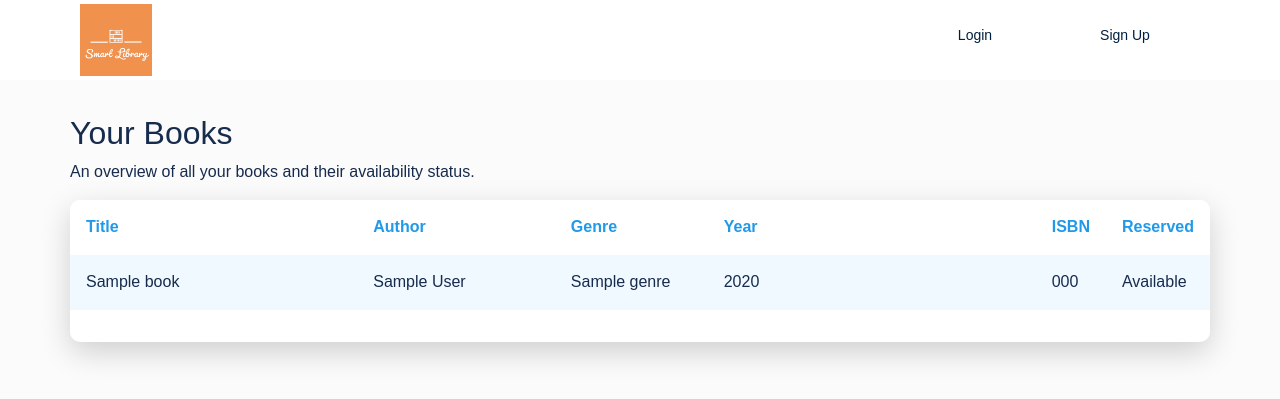
After one commit to SlightySmarterLibrary/admin, a Django app: template library/templates/library/books/index.html in a window 1280 px wide. The commit adds this page. Shown: the top 399 px of the page. Run offline with Django 3.2, Linux system fonts and the light colour scheme; the template is opened without the code that fills it: most values are stand-ins (such as "Sample title", 1, 10 or a date in 2020); some libraries are stand-ins or nearby versions.

Commit message:
Add library-related images

```diff
--- a/djwarrant/templates/warrant/_header.html
+++ b/djwarrant/templates/warrant/_header.html
@@ -3,7 +3,7 @@
 <nav class="header">
   <div class="header__title">
     <a href="{% url 'index' %}">
-      <img src="{% static 'img/Group.png' %}" alt="Face with a mask" width="48px" height="56px"/>
+      <img src="{% static 'img/Smart Library (2).png' %}" alt="Smart Library logo with various 2d books" width="72px" height="72px"/>
     </a>
   </div>
 
@@ -18,7 +18,7 @@
     </li> {% endcomment %}
 
     <li class="header__item">
-      <a href="{% url 'dw:storeinfo' %}">Store</a>
+      <a href="{% url 'book_index' %}">Books</a>
     </li>
 
     <li class="header__item">
@@ -50,7 +50,7 @@
     </li> {% endcomment %}
 
     <li>
-      <a href="{% url 'dw:storeinfo' %}" class="collapsed-header-link">Store</a>
+      <a href="{% url 'book_index' %}" class="collapsed-header-link">Books</a>
     </li>
 
     <li>
--- a/djwarrant/urls.py
+++ b/djwarrant/urls.py
@@ -29,9 +29,9 @@ urlpatterns = (
             name='update-profile'),
     re_path(r'^profile/subscriptions/$',
             MySubscriptions.as_view(), name='subscriptions'),
-    re_path(r'^profile/storeinfo/$', views.storeinfo, name='storeinfo'),
-    re_path(r'^profile/storeinfo/update-inventory',
-            InventoryView.as_view(), name='update-inventory'),
+    #     re_path(r'^profile/storeinfo/$', views.storeinfo, name='storeinfo'),
+    #     re_path(r'^profile/storeinfo/update-inventory',
+    #             InventoryView.as_view(), name='update-inventory'),
     path('profile/account_verification',
          views.AccountVerificationView.as_view()),
     path('profile/account_verification/<slug:username>', views.AccountVerificationView.as_view(),
--- a/library/templates/browse.html
+++ b/library/templates/browse.html
@@ -1,4 +1,4 @@
-{% extends "base_generic.html" %}
+{% extends "warrant/base.html" %}
 
 {% block title %}
   <title>SSL | Slighty Smarter Library - Browse</title>
--- /dev/null
+++ b/library/templates/library/books/index.html
@@ -0,0 +1,55 @@
+{% extends 'warrant/base.html' %}
+{% load static %}
+
+{% block title %}My Books{% endblock title %}
+
+{% block main_content %}
+  <h1 class="heading">Your Books</h1>
+
+  <span>An overview of all your books and their availability status.</span>
+
+  {% if books %}
+    <table class="table__wrapper box-shadow">
+      <thead>
+        <tr class="table__row--header">
+          <th>Title</th>
+          <th>Author</th>
+          <th>Genre</th>
+          <th>Year</th>
+          <th>ISBN</th>
+          <th>Reserved</th>
+        </tr>
+      </thead>
+
+      <tbody>
+        {% for book in books %}
+          <tr class="table__row">
+            <td>{{ book.name }}</td>
+            <td>{{ book.author }}</td>
+            <td>{{ book.genre }}</td>
+            <td>{{ book.year }}</td>
+            <td>{{ book.isbn }}</td>
+            <td>
+              {% if book.reserved %}
+                Reserved
+              {% else %}
+                Available
+              {% endif %}
+            </td>
+          </tr>
+        {% endfor %}
+      </tbody>
+
+      <tfoot>
+        <tr>
+          <td>
+          </td>
+        </tr>
+      </tfoot>
+    </table>
+  {% else %}
+    <h3 style="font-weight: 400;">
+      You currently have no books in your store.
+    </h3>
+  {% endif %}
+{% endblock %}
--- a/library/templates/register.html
+++ b/library/templates/register.html
@@ -1,4 +1,4 @@
-{% extends 'base.html' %}
+{% extends 'warrant/base.html' %}
 
 {% block title %} | Register {% endblock title %}
 
--- a/library/urls.py
+++ b/library/urls.py
@@ -1,8 +1,9 @@
 from django.urls import path, re_path
 from .views.books import browse, index, CreateBook
+from .views.pages import home
 
 urlpatterns = (
-    path('', index, name='index'),
-    re_path(r'^books/$', browse, name='book_index'),
+    path('', home, name='index'),
+    re_path(r'^books/$', index, name='book_index'),
     path('books/create', CreateBook.as_view(), name="create_book")
 )
--- a/library/views/books.py
+++ b/library/views/books.py
@@ -13,7 +13,7 @@ from library.utils.dynamo_helpers import get_books
 def index(request):
     books = get_books(str(request.user.id))
 
-    return render(request, 'index.html')
+    return render(request, 'library/books/index.html', {'books': books})
 
 
 class CreateBook(FormView):
--- /dev/null
+++ b/library/views/pages.py
@@ -0,0 +1,5 @@
+from django.shortcuts import render
+
+
+def home(request):
+    return render(request, 'index.html')
--- a/static/css/main.css
+++ b/static/css/main.css
@@ -5,6 +5,11 @@
   background: #fbfbfb;
   /*#F5F5F5; */
   color: #172b4d;
+}
+
+.heading {
+  font-size: 2em;
+  font-weight: 500;
 }
 
 .container {
@@ -273,7 +278,7 @@ body {
 
 /* Table Styles */
 .table__wrapper {
-  table-layout: fixed;
+  table-layout: auto;
   width: 100%;
   border-collapse: collapse;
   border: none;
```
Also changed, not shown: djwarrant/templates/warrant/logout.html (+10 -8 lines), library/templates/base.html (deleted, +0 -66 lines), library/templates/index.html (+4 -4 lines), static/img/Logo.png (added), static/img/Smart Library (1).png (added), static/img/Smart Library (2).png (added), static/img/Smart Library (3).png (added), static/img/Smart Library (5).png (added), static/img/books.gif (added).
